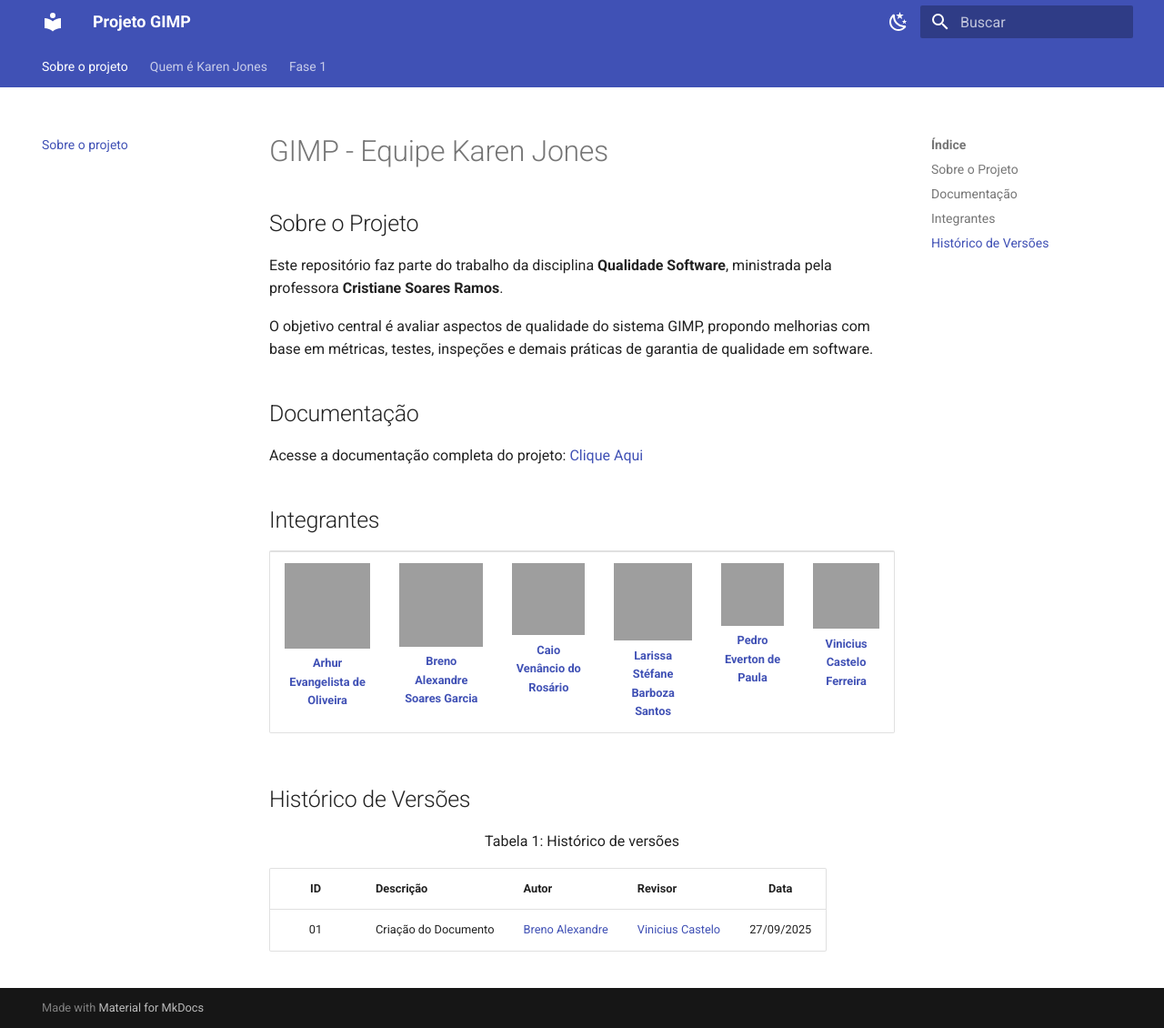
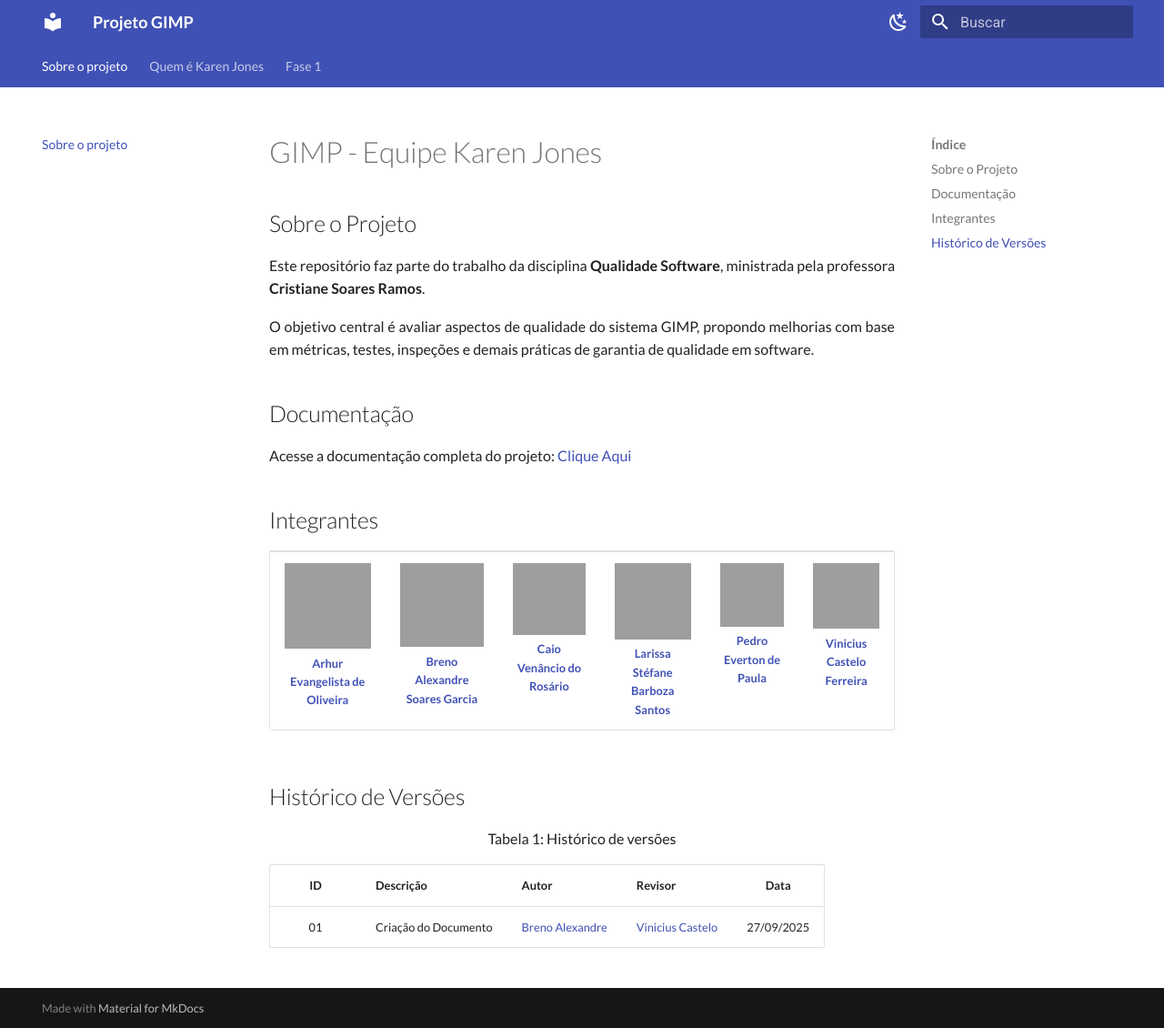
Before and after one commit to FCTE-Qualidade-de-Software-1/2025-2_T02_Karen_Jones, an MkDocs documentation site: the page built from docs/index.md, in a window 1280 px wide and 1130 px high. Shown: the whole window at 91% size. Built offline with MkDocs 1.6.1 and Material for MkDocs 9.7.7, drawn with Linux system fonts in a browser that asks for light colours; grey boxes are pictures that could not be loaded.

Commit message:
style: altera a fonte e justifica os paragrafos de texto

```diff
--- /dev/null
+++ b/docs/css/custom.css
@@ -0,0 +1,9 @@
+@import url('https://fonts.googleapis.com/css2?family=Lato:ital,wght@0,100;0,300;0,400;0,700;0,900;1,100;1,300;1,400;1,700;1,900&family=Montserrat:ital,wght@0,100..900;1,100..900&family=Roboto:ital,wght@0,100..900;1,100..900&display=swap');
+
+body {
+    font-family: 'Lato', sans-serif;
+}
+
+p {
+    text-align: justify;
+}
--- a/mkdocs.yml
+++ b/mkdocs.yml
@@ -52,3 +52,5 @@
       toggle:
         icon: material/brightness-6
         name: Usar preferência do sistema
+extra_css:
+  - css/custom.css
```
Also changed, not shown: docs/img/issues.png (added).
